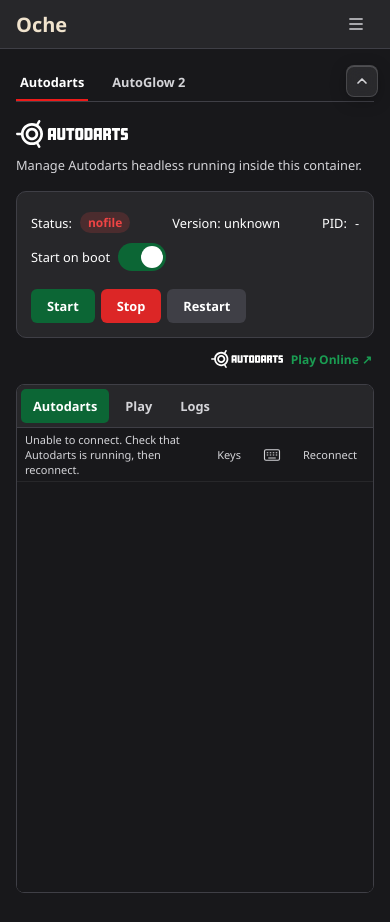
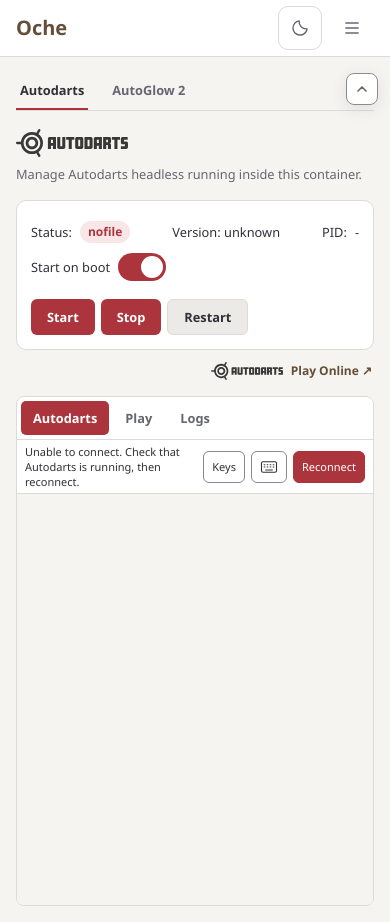
Before and after one commit to mondeggo/oche, a FastAPI app: page /supervisor in a window 390 px wide. Before the commit the page ends 893 px from the top, so only its background shows below. Run offline with FastAPI, Linux system fonts and the light colour scheme; parts of the project's set-up code (start-up, migrations or seed data) failed here and were passed over.

Commit message:
feat(theme): add consistent dark and light appearance

```diff
--- a/app/static/css/style.css
+++ b/app/static/css/style.css
@@ -1,24 +1,7 @@
-:root {
-  --bg: #18181b;
-  --card: #27272a;
-  --header: #3f3f46;
-  --accent: #ee1a19;
-  --accent-hover: #ff3a38;
-  --success: #0c6635;
-  --success-bright: #1a9c52;
-  --danger: #dc2626;
-  --danger-bright: #ef4444;
-  --warning: #eab308;
-  --cream: #f0e3cd;
-  --fg: #ffffff;
-  --fg-dim: #d4d4d8;
-}
-
 * { box-sizing: border-box; }
 
 html {
-  background: #18181b;
-  color-scheme: dark;
+  background: var(--bg);
 }
 
 body {
@@ -26,12 +9,18 @@ body {
   background: var(--bg);
   color: var(--fg);
   font-family: "Segoe UI", Roboto, system-ui, sans-serif;
+  line-height: 1.5;
   display: flex;
   flex-direction: column;
   height: 100vh;
   height: 100dvh;
   overflow: auto;
 }
+
+a { color: var(--link); text-underline-offset: 3px; }
+a:hover { text-decoration-thickness: 2px; }
+input, select, textarea { accent-color: var(--accent); }
+input::placeholder, textarea::placeholder { color: var(--fg-dim); opacity: 1; }
 
 .topbar {
   position: relative;
@@ -41,7 +30,7 @@ body {
   justify-content: space-between;
   padding: 8px 32px;
   background: var(--card);
-  border-bottom: 1px solid var(--header);
+  border-bottom: 1px solid var(--border);
   flex: none;
   overflow: visible;
   transition: padding 0.2s ease, border-width 0.2s ease;
@@ -66,7 +55,7 @@ body {
 .brand {
   font-size: 1.75rem;
   font-weight: bold;
-  color: var(--cream);
+  color: var(--brand);
   text-decoration: none;
   display: flex;
   align-items: center;
@@ -87,7 +76,26 @@ body {
   align-items: center;
   position: relative;
   min-width: 0;
+  flex: 1;
+  order: 1;
 }
+
+.topbar .theme-toggle {
+  display: inline-flex;
+  align-items: center;
+  justify-content: center;
+  order: 2;
+  flex: none;
+  width: 44px;
+  height: 44px;
+  padding: 0;
+  border: 1px solid var(--border);
+  background: transparent;
+  color: var(--fg-dim);
+}
+.topbar .theme-toggle:hover { background: var(--surface-hover); color: var(--fg); }
+.theme-moon, [data-theme="light"] .theme-sun { display: none; }
+[data-theme="light"] .theme-moon { display: block; }
 
 .topbar nav a {
   color: var(--fg-dim);
@@ -177,14 +182,12 @@ body {
   height: 38px;
   padding: 0;
   border-radius: 12px;
-  background: rgba(255, 255, 255, 0.08);
+  background: var(--overlay);
   color: var(--fg-dim);
-  border: 1px solid rgba(255, 255, 255, 0.14);
+  border: 1px solid var(--input-border);
   backdrop-filter: blur(14px) saturate(160%);
   -webkit-backdrop-filter: blur(14px) saturate(160%);
-  box-shadow:
-    0 4px 16px rgba(0, 0, 0, 0.25),
-    inset 0 1px 0 rgba(255, 255, 255, 0.18);
+  box-shadow: 0 4px 16px var(--shadow);
   display: flex;
   align-items: center;
   justify-content: center;
@@ -224,11 +224,14 @@ body {
 /* Sits just to the left of the header-hide toggle, same row. */
 .panel-open-tab-btn { right: 72px; }
 
-h1 { margin-bottom: 4px; }
+h1 { margin-bottom: 4px; line-height: 1.2; }
+h2, h3 { line-height: 1.35; }
 .subtitle { color: var(--fg-dim); margin-top: 0; margin-bottom: 24px; }
 
 .page-header { margin-bottom: 4px; }
 .page-logo { height: 40px; width: auto; display: block; }
+[data-theme="light"] img[src^="/static/img/autodarts_logo"],
+[data-theme="light"] img[src="/static/img/github_logo.svg"] { filter: brightness(.22); }
 
 .grid {
   display: grid;
@@ -373,7 +376,7 @@ a.card:hover { border-color: var(--accent); }
 
 .controls-card {
   background: var(--card);
-  border: 1px solid var(--header);
+  border: 1px solid var(--border);
   border-radius: 12px;
   padding: 20px;
   display: flex;
@@ -384,7 +387,7 @@ a.card:hover { border-color: var(--accent); }
 
 .play-tile {
   background: var(--card);
-  border: 1px solid var(--header);
+  border: 1px solid var(--border);
   border-radius: 12px;
   display: flex;
   flex-direction: column;
@@ -409,11 +412,11 @@ a.card:hover { border-color: var(--accent); }
 .play-tile-label {
   font-weight: 800;
   font-size: 1.15rem;
-  color: var(--success-bright);
+  color: var(--brand);
   transition: color 0.15s ease;
 }
 
-.play-tile:hover .play-tile-label { color: #4ade80; }
+.play-tile:hover .play-tile-label { color: var(--brand); }
 
 .play-tile-arrow {
   display: inline-block;
@@ -428,9 +431,9 @@ a.card:hover { border-color: var(--accent); }
   font-weight: 700;
   font-size: 0.85rem;
 }
-.badge-green { background: rgba(26,156,82,0.18); color: var(--success-bright); }
-.badge-red { background: rgba(239,68,68,0.18); color: var(--danger-bright); }
-.badge-yellow { background: rgba(234,179,8,0.18); color: var(--warning); }
+.badge-green { background: var(--success-soft); color: var(--success-bright); }
+.badge-red { background: var(--danger-soft); color: var(--danger-bright); }
+.badge-yellow { background: var(--warning-soft); color: var(--warning); }
 
 .btn-row, .link-row {
   display: flex;
@@ -447,31 +450,29 @@ button, .btn-link {
   border-radius: 10px;
   border: none;
   background: var(--accent);
-  color: white;
+  color: var(--on-accent);
   font-weight: 700;
   font-size: 0.95rem;
   cursor: pointer;
   text-align: center;
   text-decoration: none;
   display: inline-block;
-  transition: filter 0.15s ease, transform 0.1s ease;
+  transition: background 0.15s ease, transform 0.1s ease;
 }
 
-button:hover, .btn-link:hover { filter: brightness(1.2); }
+button:hover:not(:disabled), .btn-link:hover { background: var(--accent-hover); }
 button:active, .btn-link:active { transform: scale(0.98); }
 button:disabled { opacity: 0.5; cursor: not-allowed; transform: none; }
 
-.btn-green { background: var(--success); }
-
-.btn-success { background: var(--success); }
-.btn-danger { background: var(--danger); }
-.btn-neutral { background: var(--header); }
+.btn-green, .btn-success, .btn-danger { background: var(--accent); }
+.btn-neutral { background: var(--surface-hover); color: var(--fg); border: 1px solid var(--border); }
+.btn-neutral:hover:not(:disabled), .btn-link.btn-neutral:hover { background: var(--border); }
 
 .hint { color: var(--fg-dim); font-size: 0.9rem; margin: 12px 0 0; }
 
 .embed-panel {
   margin-top: 32px;
-  border: 1px solid var(--header);
+  border: 1px solid var(--border);
   border-radius: 12px;
   overflow: hidden;
 }
@@ -482,7 +483,7 @@ button:disabled { opacity: 0.5; cursor: not-allowed; transform: none; }
   gap: 4px;
   padding: 8px;
   background: var(--card);
-  border-bottom: 1px solid var(--header);
+  border-bottom: 1px solid var(--border);
 }
 
 .embed-body {
@@ -514,9 +515,11 @@ button:disabled { opacity: 0.5; cursor: not-allowed; transform: none; }
 }
 
 .view-toggle-btn.active {
-  background: var(--success);
-  color: white;
+  background: var(--accent);
+  color: var(--on-accent);
 }
+.view-toggle-btn:hover:not(:disabled) { background: var(--surface-hover); color: var(--fg); }
+.view-toggle-btn.active:hover:not(:disabled) { background: var(--accent-hover); color: var(--on-accent); }
 
 .board-frame[hidden], .board-placeholder[hidden], .board-log-view[hidden] { display: none; }
 
@@ -629,7 +625,7 @@ button:disabled { opacity: 0.5; cursor: not-allowed; transform: none; }
 .toggle-track {
   position: absolute;
   inset: 0;
-  background: var(--header);
+  background: var(--input-border);
   border-radius: 999px;
   transition: background 0.15s ease;
 }
@@ -795,20 +792,21 @@ button:disabled { opacity: 0.5; cursor: not-allowed; transform: none; }
 
 @media (max-width: 900px) {
   .topbar { flex-wrap: wrap; gap: 8px; padding: 8px 20px; }
+  .topbar .theme-toggle { margin-left: auto; }
   .topbar.nav-ready .nav-toggle {
     display: inline-flex; align-items: center; justify-content: center; gap: 8px;
-    flex: none; width: 36px; height: 36px; padding: 8px; background: transparent; color: var(--fg-dim);
+    order: 3; flex: none; width: 44px; height: 44px; padding: 8px; background: transparent; color: var(--fg-dim);
   }
-  .topbar nav { display: grid; grid-template-columns: repeat(2, minmax(0, 1fr)); width: 100%; gap: 4px; padding: 8px 0; border-top: 1px solid var(--header); }
+  .topbar nav { display: grid; order: 4; flex-basis: 100%; grid-template-columns: repeat(2, minmax(0, 1fr)); width: 100%; gap: 4px; padding: 8px 0; border-top: 1px solid var(--border); }
   .topbar.nav-ready .nav-toggle[aria-expanded="false"] + nav { display: none; }
   .topbar nav > a, .topbar nav .pinned-panel, .panels-menu { margin: 0; }
   .topbar nav > a, .topbar nav .pinned-panel {
     min-height: 40px; padding: 10px 12px; border-radius: 6px; font-size: .875rem;
   }
   .nav-settings-label { display: inline; margin-left: 8px; }
-  .topbar nav > a.active { border: 0; padding-bottom: 10px; background: var(--header); }
-  .topbar nav a.nav-cta, .topbar nav a.nav-cta.active { padding: 10px 12px; background: transparent; color: var(--cream); }
-  .topbar nav a.nav-cta.active { background: var(--header); }
+  .topbar nav > a.active { border: 0; padding-bottom: 10px; background: var(--border); }
+  .topbar nav a.nav-cta, .topbar nav a.nav-cta.active { padding: 10px 12px; background: transparent; color: var(--brand); }
+  .topbar nav a.nav-cta.active { background: var(--border); }
   .topbar nav a.nav-cta.active::after { display: none; }
   .topbar nav .pinned-panel { display: inline-flex; max-width: 100%; white-space: normal; overflow-wrap: anywhere; }
   .panels-menu { position: static; width: auto; }
@@ -853,13 +851,13 @@ button:disabled { opacity: 0.5; cursor: not-allowed; transform: none; }
   .supervisor-selector { margin: 0; padding: 0 40px 0 0; background: transparent; }
   .view-toggle-btn { padding: 8px 12px; font-size: .8rem; border-radius: 5px; }
   .supervisor-selector .view-toggle-btn { border-radius: 0; padding: 8px 4px 10px; margin-right: 16px; }
-  .supervisor-selector .view-toggle-btn.active { background: transparent; box-shadow: inset 0 -2px var(--accent); }
+  .supervisor-selector .view-toggle-btn.active { background: transparent; color: var(--fg); box-shadow: inset 0 -2px var(--accent); }
   #log-actions button, #log-actions .btn-link { padding: 6px 10px; }
   .settings-page h1 { font-size: 1.5rem; margin: 0 0 4px; }
   .settings-page h2 { font-size: .95rem; margin-bottom: 6px; }
   .settings-page .subtitle { font-size: .85rem; margin-bottom: 18px; }
   .settings-page .toggle-label { font-size: .85rem; }
-  .settings-page .hint { font-size: .75rem; line-height: 1.5; }
+  .settings-page .hint { font-size: .85rem; line-height: 1.6; }
   .settings-page .toggle-row { padding: 10px 0; }
   .toggle-row { gap: 12px; }
   .panel-actions { gap: 10px; }
--- a/app/static/css/terminal.css
+++ b/app/static/css/terminal.css
@@ -1,28 +1,32 @@
 * { box-sizing: border-box; }
-html, body { height: 100%; margin: 0; background: #18181b; color: #d4d4d8; }
+html, body { height: 100%; margin: 0; background: var(--bg); color: var(--fg); }
 body { display: flex; flex-direction: column; font: 14px "Segoe UI", system-ui, sans-serif; }
-.terminal-toolbar { display: flex; align-items: center; justify-content: space-between; gap: 12px; padding: 8px 12px; }
-.terminal-toolbar button { font: inherit; padding: 5px 12px; background: #3f3f46; color: white; border: 0; border-radius: 6px; cursor: pointer; }
+.terminal-toolbar { display: flex; align-items: center; justify-content: space-between; gap: 12px; padding: 8px 12px; background: var(--card); border-bottom: 1px solid var(--border); }
+.terminal-toolbar button { font: inherit; padding: 5px 12px; background: var(--card); color: var(--fg); border: 1px solid var(--input-border); border-radius: 6px; cursor: pointer; }
+.terminal-toolbar button:hover:not(:disabled) { background: var(--surface-hover); }
+button:focus-visible { outline: 2px solid var(--accent); outline-offset: 2px; }
+#terminal-reconnect { background: var(--accent); border-color: var(--accent); color: var(--on-accent); }
+#terminal-reconnect:hover:not(:disabled) { background: var(--accent-hover); border-color: var(--accent-hover); }
 .terminal-toolbar button:disabled { opacity: .5; cursor: default; }
 .terminal-toolbar { flex-wrap: wrap; }
-#terminal-copy-status { color: #d4d4d8; font-size: 12px; margin-left: auto; }
-#terminal-context-menu { position: fixed; z-index: 10; padding: 4px; background: #27272a; border: 1px solid #52525b; border-radius: 6px; box-shadow: 0 4px 16px #0006; }
-#terminal-context-menu button { font: inherit; color: #fff; background: transparent; border: 0; border-radius: 3px; padding: 6px 24px; cursor: pointer; }
-#terminal-context-menu button:hover, #terminal-context-menu button:focus-visible { background: #3f3f46; }
+#terminal-copy-status { color: var(--fg-dim); font-size: 12px; margin-left: auto; }
+#terminal-context-menu { position: fixed; z-index: 10; padding: 4px; background: var(--card); border: 1px solid var(--border); border-radius: 6px; box-shadow: 0 4px 16px var(--shadow); }
+#terminal-context-menu button { font: inherit; color: var(--fg); background: transparent; border: 0; border-radius: 3px; padding: 6px 24px; cursor: pointer; }
+#terminal-context-menu button:hover, #terminal-context-menu button:focus-visible { background: var(--surface-hover); }
 #terminal { flex: 1; min-height: 0; padding: 8px; overflow: hidden; }
 .terminal-toolbar { flex: none; }
 #terminal-status { flex: 1 1 180px; min-width: 0; overflow-wrap: anywhere; }
 #terminal-copy-status:empty { display: none; }
 .terminal-touch-keys, #terminal-keys-toggle, #terminal-keyboard { display: none; }
 @media (max-width: 600px), (pointer: coarse) {
-  .terminal-toolbar { gap: 6px; padding: 4px 8px; font-size: 11px; border-bottom: 1px solid #27272a; }
+  .terminal-toolbar { gap: 6px; padding: 4px 8px; font-size: 11px; }
   #terminal-status { flex-basis: 80px; }
-  .terminal-toolbar button { min-height: 32px; padding: 4px 8px; background: transparent; color: #d4d4d8; }
+  .terminal-toolbar button { min-height: 32px; padding: 4px 8px; }
   #terminal-keys-toggle, #terminal-keyboard { display: inline-flex; align-items: center; justify-content: center; }
-  #terminal-keys-toggle[aria-expanded="true"] { background: #3f3f46; color: white; }
+  #terminal-keys-toggle[aria-expanded="true"] { background: var(--surface-hover); }
   #terminal-copy-status { flex-basis: 100%; order: 1; }
   #terminal { padding: 8px; }
-  .terminal-touch-keys:not([hidden]) { display: flex; flex: none; gap: 4px; padding: 6px 8px; border-top: 1px solid #3f3f46; }
-  .terminal-touch-keys button { flex: 1; min-width: 0; min-height: 36px; padding: 4px; font: 12px "Segoe UI", system-ui, sans-serif; color: #d4d4d8; background: #27272a; border: 1px solid #3f3f46; border-radius: 4px; touch-action: manipulation; }
-  .terminal-touch-keys button:active { background: #52525b; }
+  .terminal-touch-keys:not([hidden]) { display: flex; flex: none; gap: 4px; padding: 6px 8px; background: var(--card); border-top: 1px solid var(--border); }
+  .terminal-touch-keys button { flex: 1; min-width: 0; min-height: 36px; padding: 4px; font: 12px "Segoe UI", system-ui, sans-serif; color: var(--fg); background: var(--card); border: 1px solid var(--input-border); border-radius: 4px; touch-action: manipulation; }
+  .terminal-touch-keys button:active { background: var(--surface-hover); }
 }
--- /dev/null
+++ b/app/static/css/theme.css
@@ -0,0 +1,47 @@
+:root {
+  color-scheme: dark;
+  --bg: #1C1C21;
+  --card: #292930;
+  --fg: #E4E4E9;
+  --fg-dim: #A5A5B1;
+  --border: #44444F;
+  --input-border: #777783;
+  --accent: #B94149;
+  --accent-hover: #AC3941;
+  --brand: #DBC4A5;
+  --on-accent: #FFFFFF;
+  --surface-hover: #35353E;
+  --link: #DBC4A5;
+  --success-bright: #7CC59B;
+  --danger-bright: #F08A90;
+  --warning: #D9BA6B;
+  --success-soft: #233C30;
+  --danger-soft: #482C33;
+  --warning-soft: #413A29;
+  --shadow: #00000040;
+  --overlay: #292930EB;
+  --toggle-thumb: #FFFFFF;
+}
+
+:root[data-theme="light"] {
+  color-scheme: light;
+  --bg: #F5F4F1;
+  --card: #FFFFFF;
+  --fg: #303038;
+  --fg-dim: #666671;
+  --border: #DDDBD7;
+  --input-border: #8B8991;
+  --accent: #AC353D;
+  --accent-hover: #972E35;
+  --brand: #654E38;
+  --surface-hover: #ECEAE6;
+  --link: #654E38;
+  --success-bright: #2B704C;
+  --danger-bright: #AC353D;
+  --warning: #85610C;
+  --success-soft: #E5F1E9;
+  --danger-soft: #F9E6E7;
+  --warning-soft: #F5EDD8;
+  --shadow: #3030381A;
+  --overlay: #FFFFFFEB;
+}
--- a/app/static/js/autodarts-terminal.js
+++ b/app/static/js/autodarts-terminal.js
@@ -61,9 +61,34 @@
     hover: (_event, uri) => { hoveredLink = webUrl(uri); container.title = uri; },
     leave: () => { hoveredLink = null; container.removeAttribute('title'); },
   };
+  function terminalTheme() {
+    const styles = getComputedStyle(document.documentElement);
+    const color = name => styles.getPropertyValue(name).trim();
+    const light = document.documentElement.dataset.theme === 'light';
+    // ANSI colors need their own contrast against each terminal background.
+    const palette = light ? {
+      black: '#303038', red: '#AC353D', green: '#24653C', yellow: '#7B590E',
+      blue: '#315CA0', magenta: '#8B3B82', cyan: '#176C75', white: '#525260',
+      brightBlack: '#666671', brightRed: '#972E35', brightGreen: '#1C5831',
+      brightYellow: '#6C4B06', brightBlue: '#244C90', brightMagenta: '#77316E',
+      brightCyan: '#115B65', brightWhite: '#303038',
+    } : {
+      black: '#777783', red: '#EE848B', green: '#86CBA0', yellow: '#DCC17A',
+      blue: '#90B6EE', magenta: '#D89BCD', cyan: '#7BCAD2', white: '#E4E4E9',
+      brightBlack: '#A5A5B1', brightRed: '#F49DA3', brightGreen: '#A0DEB6',
+      brightYellow: '#EAD599', brightBlue: '#A9C9F5', brightMagenta: '#E5B3DD',
+      brightCyan: '#A0DDE3', brightWhite: '#FFFFFF',
+    };
+    return {
+      ...palette,
+      background: color('--bg'), foreground: color('--fg'),
+      cursor: color('--fg'), cursorAccent: color('--bg'),
+      selectionBackground: light ? '#AC353D33' : '#DBC4A54D',
+    };
+  }
   const terminal = new Terminal({
     cursorBlink: true, fontSize: 14, scrollback: 2000,
-    theme: { background: '#18181b', foreground: '#ffffff' },
+    theme: terminalTheme(),
     linkHandler,
     macOptionClickForcesSelection: true,
   });
@@ -71,6 +96,9 @@
   terminal.loadAddon(fit);
   terminal.loadAddon(new WebLinksAddon.WebLinksAddon(openLink, linkHandler));
   terminal.open(container);
+  window.addEventListener('oche:themechange', () => {
+    terminal.options.theme = terminalTheme();
+  });
   terminal.onSelectionChange(() => {
     // Keep selected text available if the live TUI repaints before Copy is clicked.
     if (terminal.hasSelection()) selectedText = terminal.getSelection();
--- a/app/static/js/navigation.js
+++ b/app/static/js/navigation.js
@@ -59,7 +59,10 @@
         }).then(html => {
           const updated = new DOMParser().parseFromString(html, 'text/html');
           const header = updated.getElementById('topbar');
-          if (header) doc.getElementById('topbar').innerHTML = header.innerHTML;
+          if (header) {
+            doc.getElementById('topbar').innerHTML = header.innerHTML;
+            doc.defaultView.ocheTheme?.refresh();
+          }
         }).catch(() => { /* Keep usable navigation when temporarily offline. */ });
       }
       return true;
--- /dev/null
+++ b/app/static/js/theme.js
@@ -0,0 +1,67 @@
+// Apply before the styles load, then keep Oche's retained pages in sync.
+(() => {
+  const key = 'oche.theme';
+  const system = matchMedia('(prefers-color-scheme: light)');
+  const valid = value => value === 'dark' || value === 'light';
+  const read = () => {
+    try {
+      const value = localStorage.getItem(key);
+      return valid(value) ? value : null;
+    } catch (_) { return null; }
+  };
+  let preference = read();
+  let owner = window;
+  try {
+    if (parent !== window && parent.ocheTheme) {
+      owner = parent;
+      preference = parent.ocheTheme.preference();
+    }
+  } catch (_) { /* External panels have their own appearance. */ }
+
+  function refresh() {
+    const button = document.getElementById('theme-toggle');
+    if (!button) return;
+    const next = document.documentElement.dataset.theme === 'dark' ? 'light' : 'dark';
+    button.title = button.ariaLabel = `Switch to ${next} theme`;
+  }
+
+  function apply(value) {
+    preference = valid(value) ? value : null;
+    const theme = preference || (system.matches ? 'light' : 'dark');
+    const changed = document.documentElement.dataset.theme !== theme;
+    document.documentElement.dataset.theme = theme;
+    const meta = document.querySelector('meta[name="color-scheme"]');
+    if (meta) meta.content = theme;
+    refresh();
+    if (changed) window.dispatchEvent(new CustomEvent('oche:themechange', { detail: { theme } }));
+    // This also works when browser storage is disabled. Never reload a frame.
+    for (const frame of document.querySelectorAll('iframe')) {
+      try { frame.contentWindow.ocheTheme?.apply(preference); } catch (_) { /* Other origin. */ }
+    }
+  }
+
+  function set(theme) {
+    if (!valid(theme)) return;
+    if (owner !== window) {
+      owner.ocheTheme.set(theme);
+      return;
+    }
+    try { localStorage.setItem(key, theme); } catch (_) { /* Keep the choice for this visit. */ }
+    apply(theme);
+  }
+
+  window.ocheTheme = { set, apply, refresh, preference: () => preference };
+  apply(preference);
+  document.addEventListener('DOMContentLoaded', refresh);
+  document.addEventListener('click', event => {
+    if (event.target.closest('#theme-toggle')) {
+      set(document.documentElement.dataset.theme === 'dark' ? 'light' : 'dark');
+    }
+  });
+  window.addEventListener('storage', event => {
+    if (event.key === key || event.key === null) apply(read());
+  });
+  system.addEventListener('change', () => {
+    if (preference === null) apply(null);
+  });
+})();
--- a/app/templates/base.html
+++ b/app/templates/base.html
@@ -3,8 +3,10 @@
   <head>
     <meta charset="UTF-8" />
     <meta name="viewport" content="width=device-width, initial-scale=1.0" />
-    <meta name="color-scheme" content="dark" />
+    <meta name="color-scheme" content="dark light" />
     <title>{% block title %}Oche{% endblock %}</title>
+    <script src="/static/js/theme.js"></script>
+    <link rel="stylesheet" href="/static/css/theme.css" />
     <link rel="stylesheet" href="/static/css/style.css" />
   </head>
   <body>
@@ -13,6 +15,10 @@
       <a class="brand" href="/">
         Oche
       </a>
+      <button id="theme-toggle" class="theme-toggle" type="button" aria-label="Switch to light theme" title="Switch to light theme">
+        <svg class="theme-sun" aria-hidden="true" viewBox="0 0 24 24" width="20" height="20" fill="none" stroke="currentColor" stroke-width="1.7" stroke-linecap="round"><circle cx="12" cy="12" r="4"/><path d="M12 2v2m0 16v2M2 12h2m16 0h2M5 5l1.5 1.5m11 11L19 19M5 19l1.5-1.5m11-11L19 5"/></svg>
+        <svg class="theme-moon" aria-hidden="true" viewBox="0 0 24 24" width="20" height="20" fill="none" stroke="currentColor" stroke-width="1.7" stroke-linecap="round" stroke-linejoin="round"><path d="M20.5 13a8.5 8.5 0 0 1-9.5-9.5A8.5 8.5 0 1 0 20.5 13Z"/></svg>
+      </button>
       <button id="nav-toggle" class="nav-toggle" type="button" aria-label="Menu" aria-controls="main-nav" aria-expanded="false">
         <svg aria-hidden="true" viewBox="0 0 24 24" width="20" height="20" fill="none" stroke="currentColor" stroke-width="2"><path d="M4 6h16M4 12h16M4 18h16"/></svg>
       </button>
--- a/app/templates/terminal.html
+++ b/app/templates/terminal.html
@@ -4,6 +4,8 @@
   <meta charset="utf-8">
   <meta name="viewport" content="width=device-width, initial-scale=1">
   <title>Autodarts setup</title>
+  <link rel="stylesheet" href="/static/css/theme.css">
+  <script src="/static/js/theme.js"></script>
   <link rel="stylesheet" href="/static/vendor/xterm/xterm.css">
   <link rel="stylesheet" href="/static/css/terminal.css">
 </head>
@@ -33,6 +35,6 @@
   <script src="/static/vendor/xterm/xterm.js"></script>
   <script src="/static/vendor/xterm/addon-fit.js"></script>
   <script src="/static/vendor/xterm/addon-web-links.js"></script>
-  <script src="/static/js/autodarts-terminal.js?v=8"></script>
+  <script src="/static/js/autodarts-terminal.js?v=9"></script>
 </body>
 </html>
```
Also changed, not shown: other parts of app/static/css/style.css (+48 -56 lines), tests/browser_navigation.py (+77 -1 lines), README.md.
